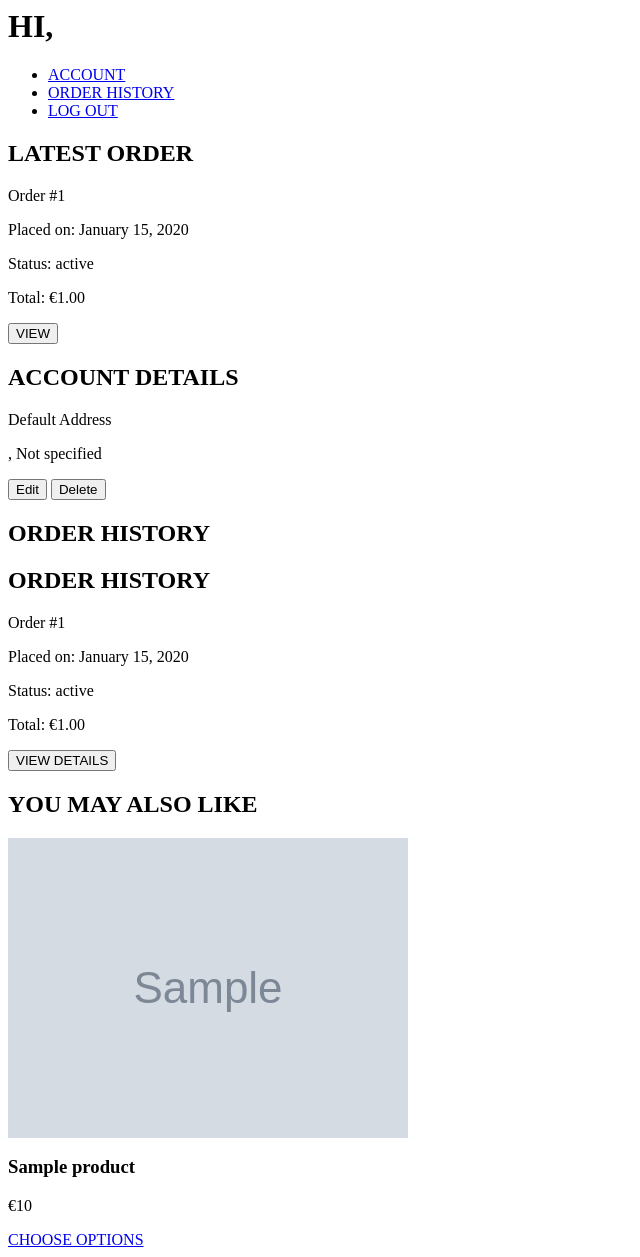
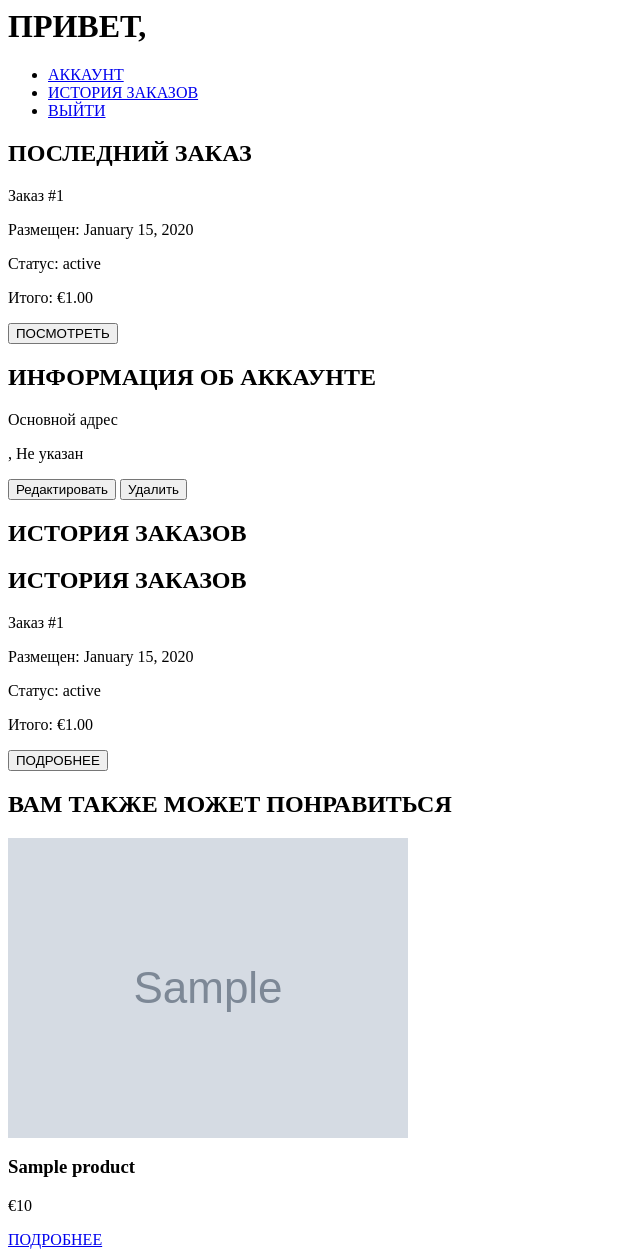
Before and after one commit to trauringetag/onlineshop, a Django app: template users/templates/users/profile.html in a window 1280 px wide. Shown: the whole page, without its empty margins (0-640 px from the left). Run offline with Django 5.2, Linux system fonts and the light colour scheme; the template is opened without the code that fills it: most values are stand-ins (such as "Sample title", 1, 10 or a date in 2020); grey boxes marked "Sample" are stand-in pictures; parts of the project's set-up code (start-up, migrations or seed data) failed here and were passed over.

Commit message:
Работа над оформлением Users

```diff
--- a/main/templates/main/catalog.html
+++ b/main/templates/main/catalog.html
@@ -4,7 +4,7 @@
     <div class="flex flex-col sm:flex-row justify-between items-start sm:items-center mb-8 sm:mb-12 space-y-4 sm:space-y-0">
         <h2 class="text-xl sm:text-2xl font-bold tracking-tight text-gray-900 uppercase">
             {% if current_category %}
-                {{ current_category|upper }} / НОВИНКИ
+                НОВИНКИ
             {% else %}
                 ВСЕ ТОВАРЫ
             {% endif %}
@@ -45,7 +45,7 @@
             <div class="text-center">
                 <h3 class="text-sm font-medium text-gray-900 mb-1 uppercase">{{ product.name }}</h3>
                 <p class="text-sm text-gray-600 mb-1 uppercase">{{ product.color }}</p>
-                <p class="text-sm font-medium">{{ product.price }} €</p>
+                <p class="text-sm font-medium">€{{ product.price }}</p>
             </div>
         </div>
         {% endfor %}
--- a/main/templates/main/product_detail.html
+++ b/main/templates/main/product_detail.html
@@ -56,7 +56,7 @@
                     {{ product.name|upper }}
                 </h1>
                 <p class="text-lg text-gray-600 mb-4">{{ product.color|upper }}</p>
-                <p class="text-2xl font-bold text-gray-900">{{ product.price }} €</p>
+                <p class="text-2xl font-bold text-gray-900">€{{ product.price }}</p>
             </div>
 
             <!-- Размеры -->
--- a/users/templates/users/login.html
+++ b/users/templates/users/login.html
@@ -19,7 +19,7 @@
 <div class="min-h-screen flex items-center justify-center">
     <div class="bg-white p-8 rounded-lg shadow-lg w-full max-w-md">
         <h1 class="text-2xl font-bold text-gray-900 mb-8 text-center tracking-wide">
-            LOG IN
+            АВТОРИЗАЦИЯ
         </h1>
 
         {% if messages %}
@@ -54,7 +54,7 @@
                     type="submit"
                     class="bg-black hover:bg-gray-500 text-white font-semibold py-3 px-6 transition-colors duration-200 text-sm tracking-wide"
                 >
-                    LOG IN
+                    АВТОРИЗАЦИЯ
                 </button>
                 <a
                     href="{% url 'users:register' %}"
@@ -63,7 +63,7 @@
                     hx-push-url="true"
                     class="border-2 border-gray-300 hover:border-gray-400 text-gray-700 hover:text-gray-900 font-semibold py-3 px-6 transition-colors duration-200 text-sm tracking-wide text-center"
                 >
-                    CREATE AN ACCOUNT
+                    СОЗДАТЬ АККАУНТ
                 </a>
             </div>
         </form>
--- a/users/templates/users/partials/edit_account_details.html
+++ b/users/templates/users/partials/edit_account_details.html
@@ -103,7 +103,7 @@
             type="submit"
             class="bg-gray-400 hover:bg-gray-500 text-white font-semibold py-2 px-4 transition-colors duration-200 text-sm tracking-wide"
         >
-            Save
+            Сохранить
         </button>
         <button
             type="button"
@@ -111,7 +111,7 @@
             hx-target="#account-details-content"
             class="border-2 border-gray-300 hover:border-gray-400 text-gray-700 hover:text-gray-900 font-semibold py-2 px-4 transition-colors duration-200 text-sm tracking-wide"
         >
-            Cancel
+            Отменить
         </button>
     </div>
 </form>
--- a/users/templates/users/partials/order_history.html
+++ b/users/templates/users/partials/order_history.html
@@ -1,28 +1,28 @@
 <div class="bg-white p-6 rounded-lg shadow-lg">
     <h2 class="text-xl font-semibold text-gray-900 mb-4 tracking-wide">
-        ORDER HISTORY
+        ИСТОРИЯ ЗАКАЗОВ
     </h2>
     {% if orders %}
         <div class="space-y-4">
             {% for order in orders %}
                 <div class="border-b border-gray-200 pb-4">
-                    <p class="text-sm text-gray-700">Order #{{ order.id }}</p>
-                    <p class="text-sm text-gray-700">Placed on: {{ order.created_at|date:"F d, Y" }}</p>
-                    <p class="text-sm text-gray-700">Status: {{ order.get_status_display }}</p>
-                    <p class="text-sm text-gray-700">Total: €{{ order.total_price|floatformat:2 }}</p>
+                    <p class="text-sm text-gray-700">Заказ #{{ order.id }}</p>
+                    <p class="text-sm text-gray-700">Размещен: {{ order.created_at|date:"F d, Y" }}</p>
+                    <p class="text-sm text-gray-700">Статус: {{ order.get_status_display }}</p>
+                    <p class="text-sm text-gray-700">Итого: €{{ order.total_price|floatformat:2 }}</p>
                     <button
                         hx-get="{% url 'users:order_detail' order.id %}"
                         hx-target="#profile-main-content"
                         hx-push-url="true"
                         class="mt-2 bg-gray-400 hover:bg-gray-500 text-white font-semibold py-1 px-3 transition-colors duration-200 text-sm tracking-wide"
                     >
-                        VIEW DETAILS
+                        ПОДРОБНЕЕ
                     </button>
                 </div>
             {% endfor %}
         </div>
     {% else %}
-        <p class="text-sm text-gray-700">You haven't placed any orders yet.</p>
+        <p class="text-sm text-gray-700">Вы еще не оформили ни одного заказа.</p>
         <button
             href="{% url 'main:index' %}"
             hx-get="{% url 'main:index' %}"
@@ -30,7 +30,7 @@
             hx-push-url="true"
             class="mt-4 bg-gray-400 hover:bg-gray-500 text-white font-semibold py-2 px-4 transition-colors duration-200 text-sm tracking-wide"
         >
-            SHOP NOW
+            КУПИТЬ СЕЙЧАС
         </button>
     {% endif %}
 </div>
--- a/users/templates/users/profile.html
+++ b/users/templates/users/profile.html
@@ -23,7 +23,7 @@
 <div class="min-h-screen p-8">
     <div class="max-w-6xl mx-auto">
         <h1 class="text-3xl font-bold text-gray-900 mb-8 text-center tracking-wide">
-            HI, {{ request.user.first_name|upper }} {{ request.user.last_name|upper }}
+            ПРИВЕТ, {{ request.user.first_name|upper }} {{ request.user.last_name|upper }}
         </h1>
 
         {% if messages %}
@@ -35,7 +35,7 @@
         {% endif %}
 
         <div class="grid grid-cols-1 md:grid-cols-4 gap-6">
-            <!-- Sidebar -->
+            <!-- Сайдбар -->
             <div class="col-span-1">
                 <div class="bg-white p-6 rounded-lg shadow-lg">
                     <ul class="space-y-4">
@@ -45,7 +45,7 @@
                                hx-target="#main-content"
                                hx-push-url="true"
                                class="flex items-center text-gray-700 font-semibold text-sm tracking-wide hover:text-gray-900 {% if request.resolver_match.url_name == 'profile' %}text-gray-900 border-l-4 border-gray-500 pl-2{% endif %}">
-                                ACCOUNT
+                                АККАУНТ
                             </a>
                         </li>
                         <li class="nav-item">
@@ -54,7 +54,7 @@
                                hx-target="#profile-main-content"
                                hx-push-url="true"
                                class="flex items-center text-gray-700 font-semibold text-sm tracking-wide hover:text-gray-900 {% if request.resolver_match.url_name == 'order_history' %}text-gray-900 border-l-4 border-gray-500 pl-2{% endif %}">
-                                ORDER HISTORY
+                                ИСТОРИЯ ЗАКАЗОВ
                             </a>
                         </li>
                         <li class="nav-item">
@@ -63,36 +63,36 @@
                                hx-target="#main-content"
                                hx-push-url="true"
                                class="flex items-center text-gray-700 font-semibold text-sm tracking-wide hover:text-gray-900">
-                                LOG OUT
+                                ВЫЙТИ
                             </a>
                         </li>
                     </ul>
                 </div>
             </div>
 
-            <!-- Main Content -->
+            <!-- Основной блок -->
             <div class="col-span-3" id="profile-main-content">
                 <div class="grid grid-cols-1 md:grid-cols-2 gap-6">
-                    <!-- Latest Order -->
+                    <!-- Последние заказы -->
                     <div class="bg-white p-6 rounded-lg shadow-lg card">
                         <h2 class="text-xl font-semibold text-gray-900 mb-4 tracking-wide">
-                            LATEST ORDER
+                            ПОСЛЕДНИЙ ЗАКАЗ
                         </h2>
                         {% if latest_order %}
-                            <p class="text-sm text-gray-700">Order #{{ latest_order.id }}</p>
-                            <p class="text-sm text-gray-700">Placed on: {{ latest_order.created_at|date:"F d, Y" }}</p>
-                            <p class="text-sm text-gray-700">Status: {{ latest_order.get_status_display }}</p>
-                            <p class="text-sm text-gray-700">Total: €{{ latest_order.total_price|floatformat:2 }}</p>
+                            <p class="text-sm text-gray-700">Заказ #{{ latest_order.id }}</p>
+                            <p class="text-sm text-gray-700">Размещен: {{ latest_order.created_at|date:"F d, Y" }}</p>
+                            <p class="text-sm text-gray-700">Статус: {{ latest_order.get_status_display }}</p>
+                            <p class="text-sm text-gray-700">Итого: €{{ latest_order.total_price|floatformat:2 }}</p>
                             <button
                                 hx-get="{% url 'users:order_detail' latest_order.id %}"
                                 hx-target="#profile-main-content"
                                 hx-push-url="true"
                                 class="mt-4 bg-gray-400 hover:bg-gray-500 text-white font-semibold py-2 px-4 transition-colors duration-200 text-sm tracking-wide"
                             >
-                                VIEW
+                                ПОСМОТРЕТЬ
                             </button>
                         {% else %}
-                            <p class="text-sm text-gray-700">You haven't placed any orders yet.</p>
+                            <p class="text-sm text-gray-700">Вы еще не оформили ни одного заказа.</p>
                             <button
                                 href="{% url 'main:index' %}"
                                 hx-get="{% url 'main:index' %}"
@@ -100,21 +100,21 @@
                                 hx-push-url="true"
                                 class="mt-4 bg-gray-400 hover:bg-gray-500 text-white font-semibold py-2 px-4 transition-colors duration-200 text-sm tracking-wide"
                             >
-                                SHOP NOW
+                                КУПИТЬ СЕЙЧАС
                             </button>
                         {% endif %}
                     </div>
 
-                    <!-- Account Details -->
+                    <!-- Информация об аккаунте -->
                     <div class="bg-white p-6 rounded-lg shadow-lg card" id="account-details-content">
                         <h2 class="text-xl font-semibold text-gray-900 mb-4 tracking-wide">
-                            ACCOUNT DETAILS
+                            ИНФОРМАЦИЯ ОБ АККАУНТЕ
                         </h2>
                         <div class="space-y-2">
-                            <p class="text-sm text-gray-700">Default Address</p>
+                            <p class="text-sm text-gray-700">Основной адрес</p>
                             <p class="text-sm text-gray-700">{{ request.user.first_name }} {{ request.user.last_name }}</p>
                             <p class="text-sm text-gray-700">{{ request.user.address1|default:"" }} {{ request.user.address2|default:"" }}</p>
-                            <p class="text-sm text-gray-700">{{ request.user.city|default:"" }}, {{ request.user.country|default:"Not specified" }}</p>
+                            <p class="text-sm text-gray-700">{{ request.user.city|default:"" }}, {{ request.user.country|default:"Не указан" }}</p>
                         </div>
                         <div class="mt-4 flex gap-4">
                             <button
@@ -123,29 +123,29 @@
                                 hx-swap="innerHTML"
                                 class="bg-gray-400 hover:bg-gray-500 text-white font-semibold py-2 px-4 transition-colors duration-200 text-sm tracking-wide"
                             >
-                                Edit
+                                Редактировать
                             </button>
                             <button
                                 class="border-2 border-gray-300 hover:border-gray-400 text-gray-700 hover:text-gray-900 font-semibold py-2 px-4 transition-colors duration-200 text-sm tracking-wide"
                             >
-                                Delete
+                                Удалить
                             </button>
                         </div>
                     </div>
                 </div>
 
-                <!-- Order History -->
+                <!-- История заказов -->
                 <div class="mt-8">
                     <h2 class="text-xl font-semibold text-gray-900 mb-4 tracking-wide">
-                        ORDER HISTORY
+                        ИСТОРИЯ ЗАКАЗОВ
                     </h2>
                     {% include 'users/partials/order_history.html' %}
                 </div>
 
-                <!-- Recommendations -->
+                <!-- Предложка -->
                 <div class="mt-8">
                     <h2 class="text-xl font-semibold text-gray-900 mb-4 tracking-wide">
-                        YOU MAY ALSO LIKE
+                        ВАМ ТАКЖЕ МОЖЕТ ПОНРАВИТЬСЯ
                     </h2>
                     <div class="grid grid-cols-1 md:grid-cols-3 gap-6">
                         {% for product in recommended_products %}
@@ -166,11 +166,11 @@
                                     hx-push-url="true"
                                     class="mt-2 inline-block bg-gray-400 hover:bg-gray-500 text-white font-semibold py-2 px-4 transition-colors duration-200 text-sm tracking-wide"
                                 >
-                                    CHOOSE OPTIONS
+                                    ПОДРОБНЕЕ
                                 </a>
                             </div>
                         {% empty %}
-                            <p class="text-sm text-gray-700">No recommended products available at the moment.</p>
+                            <p class="text-sm text-gray-700">В данный момент нет рекомендуемых товаров.</p>
                         {% endfor %}
                     </div>
                 </div>
--- a/users/templates/users/register.html
+++ b/users/templates/users/register.html
@@ -19,7 +19,7 @@
 <div class="min-h-screen flex items-center justify-center">
     <div class="bg-white p-8 rounded-lg shadow-lg w-full max-w-md">
         <h1 class="text-2xl font-bold text-gray-900 mb-8 text-center tracking-wide">
-            CREATE AN ACCOUNT
+            СОЗДАТЬ АККАУНТ
         </h1>
 
         {% if messages %}
@@ -79,7 +79,7 @@
                     type="submit"
                     class="bg-black hover:bg-gray-500 text-white font-semibold py-3 px-6 transition-colors duration-200 text-sm tracking-wide"
                 >
-                    CREATE AN ACCOUNT
+                    СОЗДАТЬ АККАУНТ
                 </button>
                 <a
                     href="{% url 'users:login' %}"
@@ -88,7 +88,7 @@
                     hx-push-url="true"
                     class="border-2 border-gray-300 hover:border-gray-400 text-gray-700 hover:text-gray-900 font-semibold py-3 px-6 transition-colors duration-200 text-sm tracking-wide text-center"
                 >
-                    LOGIN
+                    АВТОРИЗОВАТЬСЯ
                 </a>
             </div>
         </form>
```
Also changed, not shown: users/forms.py (+22 -22 lines), users/templates/users/partials/account_details.html (+4 -4 lines), users/templates/users/partials/order_detail.html (+11 -11 lines).
